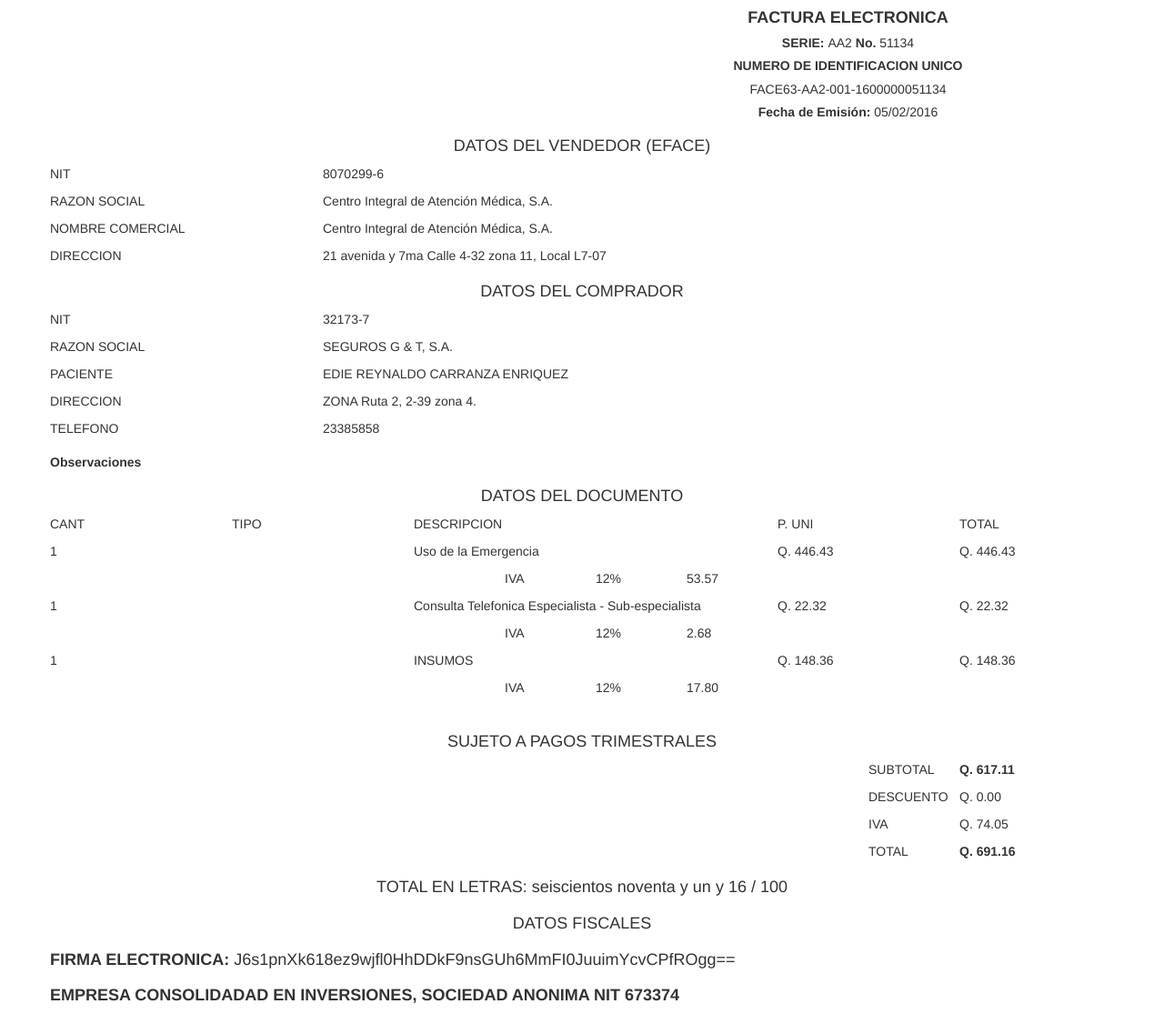
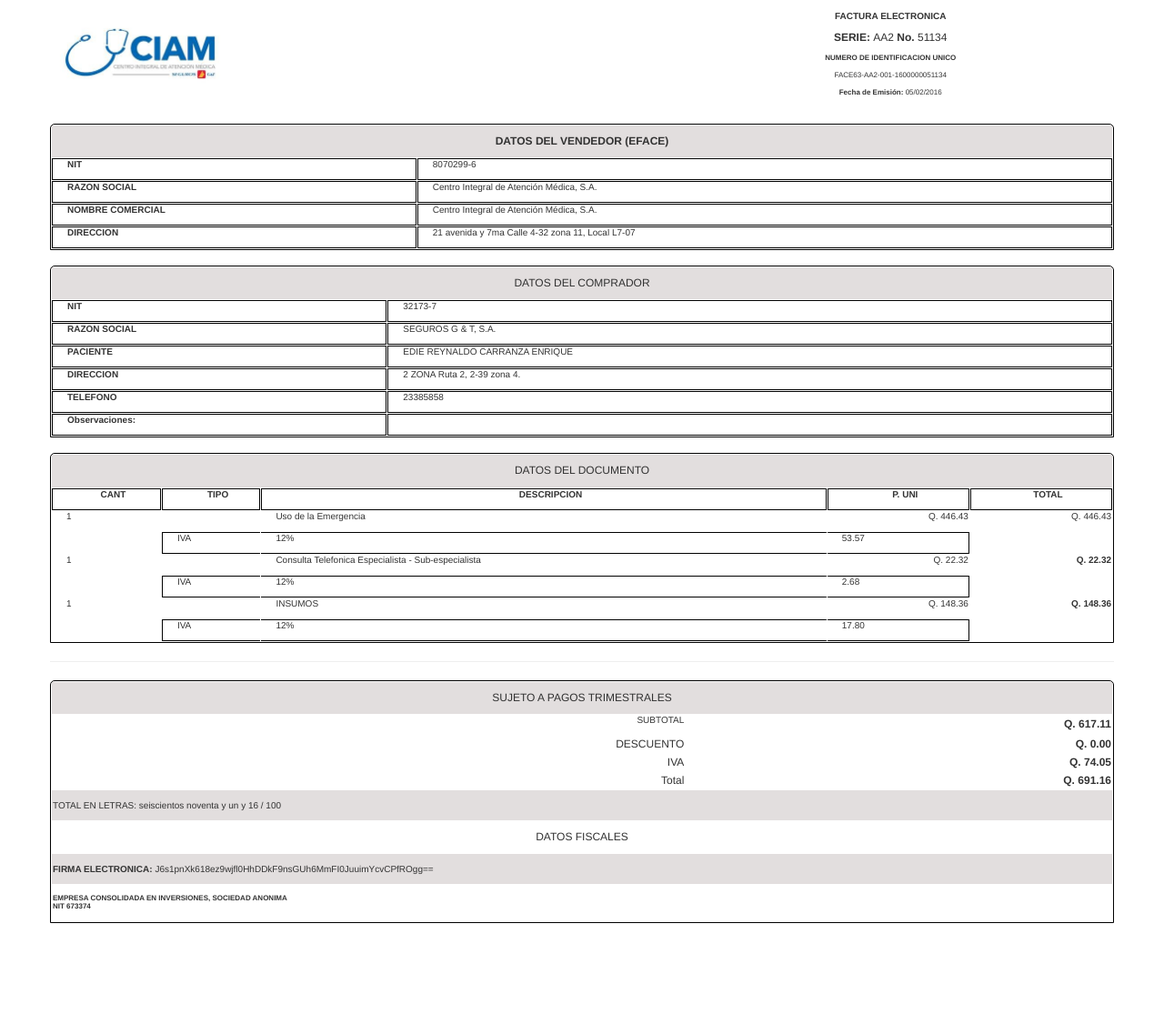
Before and after one commit to AxelSacerce/documents_ciam, a PHP site: page /includes/documents/bill.php in a window 1280 px wide. Shown: the whole page at 91% size. After the commit the page ends 1015 px from the top, so only its background shows below. Run offline with PHP 8.4, Linux system fonts and the light colour scheme.

Commit message:
changed style from bill

```diff
--- a/includes/GENBill.php
+++ b/includes/GENBill.php
@@ -27,7 +27,9 @@
     $dompdf->set_paper('letter', 'portrait' );
     $dompdf->load_html($html);
     $dompdf->render();
-    $dompdf->stream($name);
+    $dompdf->stream($name,array('Attachment'=>0));
+
+
 
 	/*
 	require_once('cl_libraryConstants.php');
--- a/includes/documents/bill.php
+++ b/includes/documents/bill.php
@@ -160,6 +160,8 @@ select {
     orphans: 3;
     widows: 3;
   }
+
+
   h2,
   h3 {
     page-break-after: avoid;
@@ -211,7 +213,7 @@ html {
 }
 body {
   font-family: "Helvetica Neue", Helvetica, Arial, sans-serif;
-  font-size: 14px;
+  font-size: 12px;
   line-height: 1.42857143;
   color: #333;
   background-color: #fff;
@@ -1047,345 +1049,364 @@ dd {
 
 
 /*# sourceMappingURL=bootstrap.css.map */
-
+table{
+  border-spacing: 1px;
+}
 	  .black {
 	  	font-weight: bold;
 	  }
 	  .border {
 	  	border: 1px solid #000;
 	  }
+
+
+	 /*
+	   Pesonal  styles Axel Sarceño
+	 */
+	 p{
+    margin-left: 15px;
+    font-size: 10px;
+    line-height: 100%;
+  }
+
+  .border-iva {
+
+    border-top: 1px solid #000;
+    border-bottom:1px solid #000;
+    border-left:1px solid #000;
+  }
+
+  .border-porcent {
+
+    border-top: 1px solid #000;
+     border-bottom:1px solid #000;
+
+
+  }
+
+
+
+  .border-value {
+
+    border-top: 1px solid #000;
+    border-bottom:1px solid #000;
+    border-right:1px solid #000;
+
+  }
+
+  td{
+    height:5px;
+  }
+
+
+  h4{
+    font-size:12px;
+  }
+  h5{
+    font-size:10px;
+
+  }
+  h6{font-size:8px;}
+
+  .logo{
+    width: 200px;
+    height:auto;
+  }
+
+  .grayColor{
+    background-color:#E2DEDE;
+  }
+
+  .borderRadius{
+    border-radius: 5px 5px 0 0;
+  }
+
+
+
+
+  /********************/
 	</style>
 </head>
 <body>
 	<div class="container">
       <!-- Example row of columns -->
-	  <div class="row" "border">
-	    <div class="col-md-6 col-md-offset-6" align="center">
-	      <h4 class="black">FACTURA ELECTRONICA</h4>
-	      <h5><span class="black">SERIE: </span>AA2 <span class="black">No. </span>51134</h5>
-	      <h5 class="black">NUMERO DE IDENTIFICACION UNICO</h5>
-	      <h5>FACE63-AA2-001-1600000051134</h5>
-	      <h5><span class="black">Fecha de Emisión:</span> 05/02/2016</h5>
-	  </div>
+	  <div class="row ">
+	    <table width="100%">
+	      <tr>
+	        <td class="text-left">
+	          <img class="logo" src="includes/documents/imgs/Logo.png">
+	        </td>
+
+	        <td class="text-center">
+	           <h5 class="black">FACTURA ELECTRONICA</h5>
+	           <h6></h6><span class="black">SERIE: </span>AA2 <span class="black">No. </span>51134</h6>
+	           <h6 class="black">NUMERO DE IDENTIFICACION UNICO</h6>
+	           <h6>FACE63-AA2-001-1600000051134</h6>
+	           <h6><span class="black">Fecha de Emisión:</span> 05/02/2016</h6>
+	        </td>
+	      </tr>
+	    </table>
 
 
-		<div class="row" align="center">
-	        <div class="col-md-12">
-	            <h4>DATOS DEL VENDEDOR (EFACE)</h4>
-	        </div>
-	    </div>
+<br>
+	<table width="100%" class=" border borderRadius">
+	  <tr class="grayColor">
+	    <td colspan="2" class="text-center">
+	       <h4 class="black">DATOS DEL VENDEDOR (EFACE)</h4>
+	    </td>
+	    </tr>
 
-	    <div class="row">
-	        <div class="col-md-3">
-	          <p>NIT</p>
-	        </div>
+    <tr>
+      <td class="text-left border black">
+        <p>NIT</p>
+      </td>
+      <td class="text-left border"><p>8070299-6</p></td>
+    </tr>
+    <tr>
+       <td class="text-left border black"><p>RAZON SOCIAL</p></td>
+       <td class="text-left border"><p>Centro Integral de Atención Médica, S.A.</p></td>
+    </tr>
 
-	        <div class="col-md-9">
-	          <p>8070299-6</p>
-	        </div>
-	    </div>
+    <tr>
+       <td class="text-left border black"><p>NOMBRE COMERCIAL</p></td>
+       <td class="text-left border"><p>Centro Integral de Atención Médica, S.A.</p></td>
+    </tr>
 
-	    <div class="row">
-	        <div class="col-md-3">
-	          <p>RAZON SOCIAL</p>
-	        </div>
+     <tr>
+       <td class="text-left border black"><p>DIRECCION</p></td>
+       <td class="text-left border"><p>21 avenida y 7ma Calle 4-32 zona 11, Local L7-07</p></td>
+    </tr>
 
-	        <div class="col-md-9">
-	          <p>Centro Integral de Atención Médica, S.A.</p>
-	        </div>
-	    </div>
+  </table>
+  <br>
 
-	    <div class="row">
-	        <div class="col-md-3">
-	          <p>NOMBRE COMERCIAL</p>
-	        </div>
+  <table width="100%" class="border borderRadius">
+	  <tr class="grayColor">
+	    <td colspan="2" class="text-center black">
+	       <h4>DATOS DEL COMPRADOR</h4>
+	    </td>
+	    </tr>
 
-	        <div class="col-md-9">
-	          <p>Centro Integral de Atención Médica, S.A.</p>
-	        </div>
-	    </div>
+    <tr>
+      <td class="text-left border black">
+        <p>NIT</p>
+      </td>
+      <td class="text-left border"><p>32173-7</p></td>
+    </tr>
+    <tr>
+       <td class="text-left border black"><p>RAZON SOCIAL</p></td>
+       <td class="text-left border"><p>SEGUROS G & T, S.A.</p></td>
+    </tr>
 
-	    <div class="row">
-	        <div class="col-md-3">
-	          <p>DIRECCION</p>
-	        </div>
+    <tr>
+       <td class="text-left border black"><p>PACIENTE</p></td>
+       <td class="text-left border"><p>EDIE REYNALDO CARRANZA ENRIQUE</p></td>
+    </tr>
 
-	        <div class="col-md-9">
-	          <p>21 avenida y 7ma Calle 4-32 zona 11, Local L7-07</p>
-	        </div>
-	    </div>
+     <tr>
+       <td class="text-left border black"><p>DIRECCION</p></td>
+       <td class="text-left border"><p>2 ZONA Ruta 2, 2-39 zona 4.</p></td>
+    </tr>
 
-	    <div class="row" align="center">
-	        <div class="col-md-12">
-	            <h4>DATOS DEL COMPRADOR</h4>
-	        </div>
-	    </div>
+    <tr>
+       <td class="text-left border black"><p>TELEFONO</p></td>
+       <td class="text-left border"><p>23385858</p></td>
+    </tr>
 
-	    <div class="row">
-	        <div class="col-md-3">
-	          <p>NIT</p>
-	        </div>
+    <tr>
+       <td class="text-left border black"><p>Observaciones: </p></td>
+       <td class="text-left border"><p> </p></td>
+    </tr>
 
-	        <div class="col-md-9">
-	          <p>32173-7</p>
-	        </div>
-	    </div>
+  </table>
 
-	    <div class="row">
-	        <div class="col-md-3">
-	          <p>RAZON SOCIAL</p>
-	        </div>
+<br>
 
-	        <div class="col-md-9">
-	          <p>SEGUROS G & T, S.A.</p>
-	        </div>
-	    </div>
+  <table width="100%" class="border borderRadius">
+    <tr class="grayColor">
+      <td colspan="5" class="text-center black">
+        <h4>DATOS DEL DOCUMENTO</h4>
+      </td>
+    </tr>
+    <tr>
+      <td class="border text-center black">
+        <p>CANT</p>
+      </td>
+      <td class="border text-center black">
+        <p>TIPO</p>
+      </td>
+      <td class="border text-center black">
+        <p>DESCRIPCION</p>
+      </td>
+      <td class="border text-center black">
+        <p>P. UNI</p>
+      </td>
+      <td class="border text-center black">
+        <p>TOTAL</p>
+      </td>
+    </tr>
 
-	    <div class="row">
-	        <div class="col-md-3">
-	          <p>PACIENTE</p>
-	        </div>
+    <!--DATOS FACTURA -->
+    <tr>
+        <td>
+          <p>1</p>
+        </td>
 
-	        <div class="col-md-9">
-	          <p>EDIE REYNALDO CARRANZA ENRIQUEZ</p>
-	        </div>
-	    </div>
+        <td>
+          <p></p>
+        </td>
+        <td>
+          <p>Uso de la Emergencia</p>
+        </td>
+        <td class="text-right">
+           <p>Q. 446.43</p>
+        </td>
+        <td class="text-right">
+           <p clas="black">Q. 446.43</p>
+        </td>
+      </tr>
+      <tr >
+            <td>
+              <p></p>
+            </td>
+            <td class="border-iva">
+              <p>IVA</p>
+            </td>
+            <td class="border-porcent">
+              <p >12%</p>
+            </td>
+            <td class="border-value">
+              <p>53.57</p>
+            </td>
+            <td>
+              <p></p>
+            </td>
+      </tr>
 
-	    <div class="row">
-	        <div class="col-md-3">
-	          <p>DIRECCION</p>
-	        </div>
 
-	        <div class="col-md-9">
-	          <p>ZONA Ruta 2, 2-39 zona 4.</p>
-	        </div>
-	    </div>
+      <!--DATOS FACTURA -->
+    <tr>
+        <td>
+          <p>1</p>
+        </td>
 
-	    <div class="row">
-	        <div class="col-md-3">
-	          <p>TELEFONO</p>
-	        </div>
-
-	        <div class="col-md-9">
-	          <p>23385858</p>
-	        </div>
-	    </div>
-
-	    <div class="row">
-	        <div class="col-md-12">
-	            <h5><span class="black">Observaciones</span></h5>
-	        </div>
-	    </div>
-
-	    <div class="row" align="center">
-	        <div class="col-md-12">
-	            <h4>DATOS DEL DOCUMENTO</h4>
-	        </div>
-	    </div>
-
-	    <div class="row">
-	        <div class="col-md-2">
-	          <p>CANT</p>
-	        </div>
-
-	        <div class="col-md-2">
-	          <p>TIPO</p>
-	        </div>
-
-			<div class="col-md-4">
-	          <p>DESCRIPCION</p>
-	        </div>
-
-	        <div class="col-md-2">
-	          <p>P. UNI</p>
-	        </div>
-
-	        <div class="col-md-2">
-	          <p>TOTAL</p>
-	        </div>
-	    </div>
-
-	    <div class="row">
-	        <div class="col-md-2">
-	          <p>1</p>
-	        </div>
-
-	        <div class="col-md-2">
-	          <p> </p>
-	        </div>
-
-			<div class="col-md-4">
-	          <p>Uso de la Emergencia</p>
-	        </div>
-
-	        <div class="col-md-2">
-	          <p>Q. 446.43</p>
-	        </div>
-
-	        <div class="col-md-2">
-	          <p>Q. 446.43</p>
-	        </div>
-	    </div>
-
-	    <div class="row">
-	        <div class="col-md-1 col-md-offset-5">
-	          <p>IVA</p>
-	        </div>
-	        <div class="col-md-1">
-	          <p>12%</p>
-	        </div>
-	        <div class="col-md-1">
-	          <p>53.57</p>
-	        </div>
-	    </div>
-
-	    <div class="row">
-	        <div class="col-md-2">
-	          <p>1</p>
-	        </div>
-
-	        <div class="col-md-2">
-	          <p> </p>
-	        </div>
-
-			<div class="col-md-4">
-	          <p>Consulta Telefonica Especialista - Sub-especialista</p>
-	        </div>
-
-	        <div class="col-md-2">
-	          <p>Q. 22.32</p>
-	        </div>
-
-	        <div class="col-md-2">
-	          <p>Q. 22.32</p>
-	        </div>
-	    </div>
-
-	    <div class="row">
-	        <div class="col-md-1 col-md-offset-5">
-	          <p>IVA</p>
-	        </div>
-	        <div class="col-md-1">
-	          <p>12%</p>
-	        </div>
-	        <div class="col-md-1">
-	          <p>2.68</p>
-	        </div>
-	    </div>
-
-	    <div class="row">
-	        <div class="col-md-2">
-	          <p>1</p>
-	        </div>
-
-	        <div class="col-md-2">
-	          <p> </p>
-	        </div>
-
-			<div class="col-md-4">
-	          <p>INSUMOS</p>
-	        </div>
-
-	        <div class="col-md-2">
-	          <p>Q. 148.36</p>
-	        </div>
-
-	        <div class="col-md-2">
-	          <p>Q. 148.36</p>
-	        </div>
-	    </div>
-
-	    <div class="row">
-	        <div class="col-md-1 col-md-offset-5">
-	          <p>IVA</p>
-	        </div>
-	        <div class="col-md-1">
-	          <p>12%</p>
-	        </div>
-	        <div class="col-md-1">
-	          <p>17.80</p>
-	        </div>
-	    </div>
-
-	    <br>
-
-	    <div class="row" align="center">
-	        <div class="col-md-12">
-	            <h4>SUJETO A PAGOS TRIMESTRALES</h4>
-	        </div>
-	    </div>
-
-	    <div class="row">
-	        <div class="col-md-1 col-md-offset-9">
-	          <p>SUBTOTAL</p>
-	        </div>
-
-	        <div class="col-md-1">
-	          <p><span class="black">Q. 617.11</span></p>
-	        </div>
-	    </div>
-
-	    <div class="row">
-	        <div class="col-md-1 col-md-offset-9">
-	          <p>DESCUENTO</p>
-	        </div>
-
-	        <div class="col-md-1">
-	          <p>Q. 0.00</p>
-	        </div>
-	    </div>
-
-	    <div class="row">
-	        <div class="col-md-1 col-md-offset-9">
-	          <p>IVA</p>
-	        </div>
-
-	        <div class="col-md-1">
-	          <p>Q. 74.05</p>
-	        </div>
-	    </div>
-
-	    <div class="row">
-	        <div class="col-md-1 col-md-offset-9">
-	          <p>TOTAL</p>
-	        </div>
-
-	        <div class="col-md-1">
-	          <p><span class="black">Q. 691.16</span></p>
-	        </div>
-	    </div>
-
-	    <div class="row" align="center">
-	        <div class="col-md-12">
-	            <h4>TOTAL EN LETRAS: seiscientos noventa y un y 16 / 100</h4>
-	        </div>
-	    </div>
-
-	    <div class="row" align="center">
-	        <div class="col-md-12">
-	            <h4>DATOS FISCALES</h4>
-	        </div>
-	    </div>
-
-	    <div class="row">
-	        <div class="col-md-12">
-	            <h4><span class="black">FIRMA ELECTRONICA:</span> J6s1pnXk618ez9wjfl0HhDDkF9nsGUh6MmFI0JuuimYcvCPfROgg==</h4>
-	        </div>
-	    </div>
-
-	    <div class="row">
-	        <div class="col-md-12">
-	            <h4><span class="black">EMPRESA CONSOLIDADAD EN INVERSIONES, SOCIEDAD ANONIMA NIT 673374</span></h4>
-	        </div>
-	    </div>
+        <td>
+          <p></p>
+        </td>
+        <td>
+          <p>Consulta Telefonica Especialista - Sub-especialista</p>
+        </td>
+        <td class="text-right">
+           <p>Q. 22.32</p>
+        </td>
+        <td class="text-right">
+           <p class="black">Q. 22.32</p>
+        </td>
+      </tr>
+      <tr >
+            <td>
+              <p></p>
+            </td>
+            <td class="border-iva">
+              <p>IVA</p>
+            </td>
+            <td class="border-porcent">
+              <p >12%</p>
+            </td>
+            <td class="border-value">
+              <p>2.68</p>
+            </td>
+            <td>
+              <p></p>
+            </td>
+      </tr>
 
 
 
+       <!--DATOS FACTURA -->
+    <tr>
+        <td>
+          <p>1</p>
+        </td>
+
+        <td>
+          <p></p>
+        </td>
+        <td>
+          <p>INSUMOS</p>
+        </td>
+        <td class="text-right">
+           <p>Q. 148.36</p>
+        </td>
+        <td class="text-right">
+           <p class="black">Q. 148.36</p>
+        </td>
+      </tr>
+      <tr >
+            <td>
+              <p></p>
+            </td>
+            <td class="border-iva">
+              <p>IVA</p>
+            </td>
+            <td class="border-porcent">
+              <p >12%</p>
+            </td>
+            <td class="border-value">
+              <p>17.80</p>
+            </td>
+            <td>
+              <p></p>
+            </td>
+      </tr>
+  </table>
+
+	    <hr>
+    <table width="100%" class="border borderRadius">
+
+        <tr class="grayColor">
+          <td class="text-center" colspan="4"><h4>SUJETO A PAGOS TRIMESTRALES</h4></td>
+        </tr>
+        <tr>
+          <td></td>
+          <td></td>
+          <td class="text-right"><p>SUBTOTAL</p></td>
+          <td class="text-right black">Q. 617.11</td>
+        </tr>
+        <tr>
+          <td></td>
+          <td></td>
+          <td class="text-right">DESCUENTO</td>
+          <td class="text-right black">Q. 0.00</td>
+        </tr>
+        <tr>
+          <td></td>
+          <td></td>
+          <td class="text-right">IVA</td>
+          <td class="text-right black">Q. 74.05</td>
+        </tr>
+         <tr>
+          <td></td>
+          <td></td>
+          <td class="text-right">Total</td>
+          <td class="text-right black">Q. 691.16</td>
+        </tr>
+      <tr class="grayColor">
+        <td colspan="4"> <h5>TOTAL EN LETRAS: seiscientos noventa y un y 16 / 100</h5></td>
+
+        </tr>
+        <tr>
+          <td colspan="4" class="text-center"><h4>DATOS FISCALES</h4></td>
+        </tr>
+        <tr class="grayColor">
+          <td colspan="4"><h5><span class="black">FIRMA ELECTRONICA:</span> J6s1pnXk618ez9wjfl0HhDDkF9nsGUh6MmFI0JuuimYcvCPfROgg==</h5></td>
+        </tr>
+        <tr><td colspan="4"><h6><span class="black">EMPRESA CONSOLIDADA EN INVERSIONES, SOCIEDAD ANONIMA <br/> NIT 673374</span></h6></td></tr>
+    </table>
+
+    </div>
 
 
+  </body>
 
-
-
-    </div> <!--container>
-</body>
-</html>
+  </html>
```
Also changed, not shown: includes/documents/imgs/Logo.png (added).
